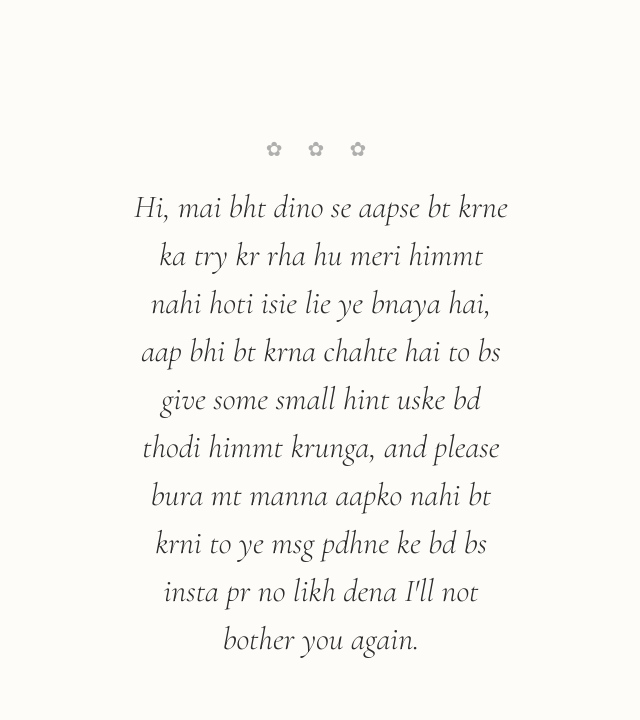
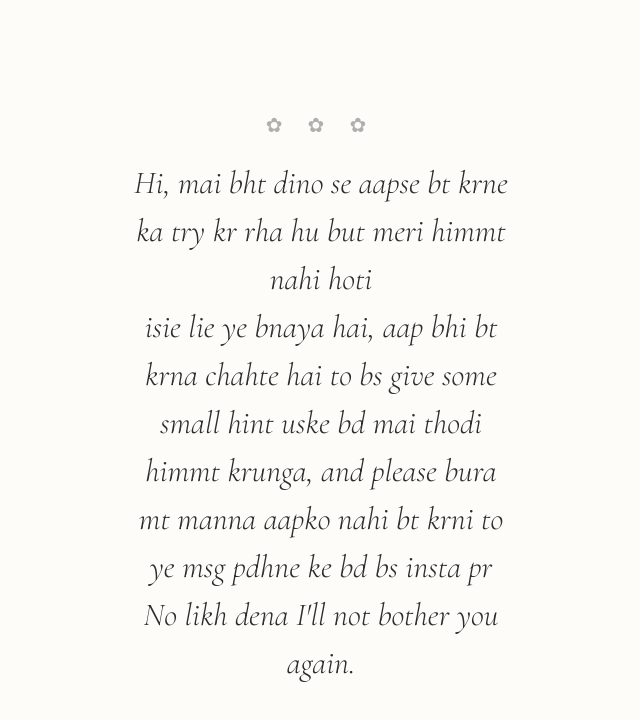
Before and after one commit to rooohit/Invite, a plain HTML site: page index.html in a window 1280 px wide. Shown: the whole page, without its empty margins (319-959 px from the left). Drawn offline with nearby package versions, Linux system fonts and the light colour scheme.

Commit message:
Update index.html

```diff
--- a/index.html
+++ b/index.html
@@ -43,10 +43,10 @@
   <div class="card">
     <div class="petals">✿ ✿ ✿</div>
     <div class="msg">
-    Hi, mai bht dino se aapse bt krne ka try kr rha hu meri himmt nahi hoti
+    Hi, mai bht dino se aapse bt krne ka try kr rha hu but meri himmt nahi hoti<br>
 
-    isie lie ye bnaya hai, aap bhi bt krna chahte hai to bs give some small hint uske bd thodi himmt krunga, and please bura mt manna aapko nahi bt krni to ye msg
-     pdhne ke bd bs insta pr no likh dena I'll not bother you again.
+    isie lie ye bnaya hai, aap bhi bt krna chahte hai to bs give some small hint uske bd mai thodi himmt krunga, and please bura mt manna aapko nahi bt krni to ye msg
+     pdhne ke bd bs insta pr No likh dena I'll not bother you again.
     </div>
   </div>
 </body>
```
